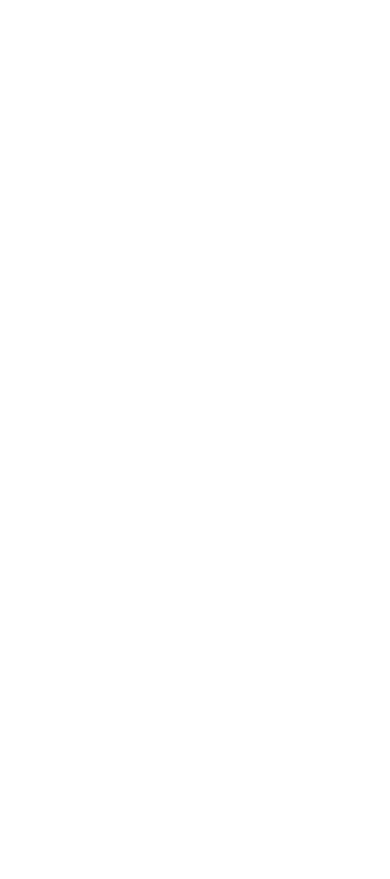
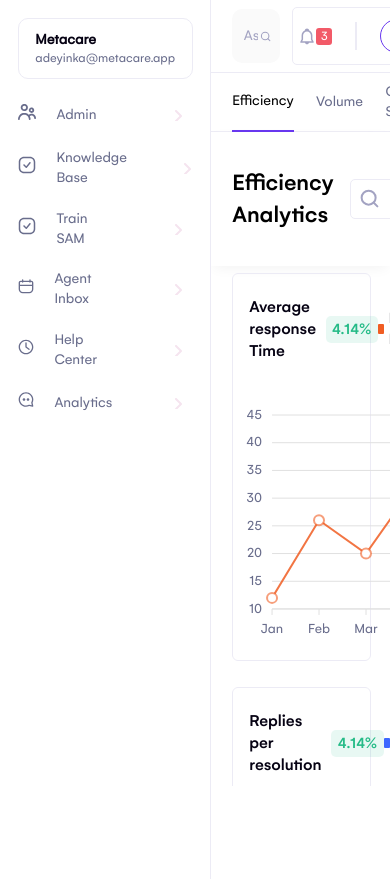
Before and after one commit to igaimerca/frontend-challenge, a React (Create React App) app: page / in a window 390 px wide. Before the commit the page ends 844 px from the top, so only its background shows below. Built offline with nearby package versions, Linux system fonts and the light colour scheme.

Commit message:
fix: revamped responsiveness

```diff
--- a/src/SCSS/_mixins.scss
+++ b/src/SCSS/_mixins.scss
@@ -1,23 +1,23 @@
+@mixin for-desktop {
+    @media screen and (min-width: 1200px) {
+        @content;
+    }
+}
+
+@mixin for-big-desktop {
+    @media screen and (min-width: 1800px) {
+        @content;
+    }
+}
+
 @mixin for-phone-only {
     @media screen and (max-width: 599px) {
-      @content;
+        @content;
     }
-  }
+}
 
-  @mixin for-tablets  {
+@mixin for-tablets {
     @media screen and (min-width: 600px) {
-      @content;
+        @content;
     }
-  }
-
-  @mixin for-desktop {
-    @media screen and (min-width: 1200px) {
-      @content;
-    }
-  }
-
-  @mixin for-big-desktop {
-    @media screen and (min-width: 1800px) {
-      @content;
-    }
-  }
+}
--- a/src/components/ui/NavBar/NavBar.scss
+++ b/src/components/ui/NavBar/NavBar.scss
@@ -1,3 +1,5 @@
+@import "../../../SCSS/mixins";
+
 .navbar {
   border-bottom: 1px solid var(--lightgrey-color);
   padding: 7px 1.3rem;
@@ -18,6 +20,9 @@
         background: transparent;
         color: var(--text-muted-color);
         font-family: "Gelion";
+        @include for-big-desktop {
+          font-size: 1.154rem;
+      }
     }
     input::placeholder {
       color: var(--text-muted-color);
--- a/src/components/ui/SideBarListItem/SideBarListItem.scss
+++ b/src/components/ui/SideBarListItem/SideBarListItem.scss
@@ -1,31 +1,45 @@
+@import "../../../SCSS/mixins";
+
 .sidebar-item {
     margin: 1.3rem 0;
+
     .item-name {
         user-select: none;
         padding-left: 1.3rem;
         padding-right: 3rem;
+
+        @include for-big-desktop {
+            font-size: 1.19rem;
         }
     }
+}
+
 .sidebar-item.active .link-hover {
     color: var(--purple-color);
+
     .item-name {
         font-family: "Gelion-Medium";
     }
+
     .icon {
         path {
             fill: var(--purple-color);
         }
     }
 }
+
 .active-child-item {
     color: #000;
     font-family: "Gelion-Medium";
 }
+
 // HOVER
 .link-hover {
     cursor: pointer;
+
     &:hover {
         color: var(--purple-color);
+
         .icon {
             path {
                 fill: var(--purple-color);
--- a/src/index.scss
+++ b/src/index.scss
@@ -1,4 +1,3 @@
-
   :root {
     --grey-color: #696d8c;
     --text-muted-color: #A3A3C2;
@@ -133,10 +132,3 @@
     font-size: 14.2px;
     fill: var(--grey-color);
 }
-
-// Responsiveness
-@media screen and (max-width: 1151px) {
-    .analytics {
-        display: none;
-    }
-}
--- a/src/sections/MainContainer/MainContainer.scss
+++ b/src/sections/MainContainer/MainContainer.scss
@@ -1,3 +1,5 @@
+@import "../../SCSS/mixins";
+
 .main-container {
   flex: 5;
   overflow: hidden;
@@ -22,6 +24,10 @@
     margin-right: 1.4rem;
     cursor: pointer;
     user-select: none;
+
+    @include for-big-desktop {
+        font-size: 1.19rem;
+    }
   }
   span.active {
     border-bottom: 2px solid var(--purple-color);
--- a/src/sections/SideBar/SideBar.scss
+++ b/src/sections/SideBar/SideBar.scss
@@ -1,23 +1,42 @@
+@import "../../SCSS/mixins";
+
 .sidebar {
     padding: 1.1rem;
     border-right: 1px solid #ecebf5;
     flex: 1;
     height: 100%;
+
     .header {
         border: 1px solid #ecebf5;
         padding: 0.7rem 0.4rem;
         border-radius: 10px;
+        h1 {
+            @include for-big-desktop {
+                 font-size: 1.154rem;
             }
+        }
+        p {
+            @include for-big-desktop {
+                 font-size: 16px;
+            }
+        }
+    }
+
     .sidebar-items {
         margin: 1.5rem 0;
         width: 95%;
     }
+
     .child-list-items ul {
         margin-top: 0;
     }
+
     .child-list-items li {
         cursor: pointer;
         margin: 0.7rem 0;
         user-select: none;
+        @include for-big-desktop {
+            font-size: 1.154rem;
         }
     }
+}
```
Lines whose indentation alone changed are shown as unchanged.
